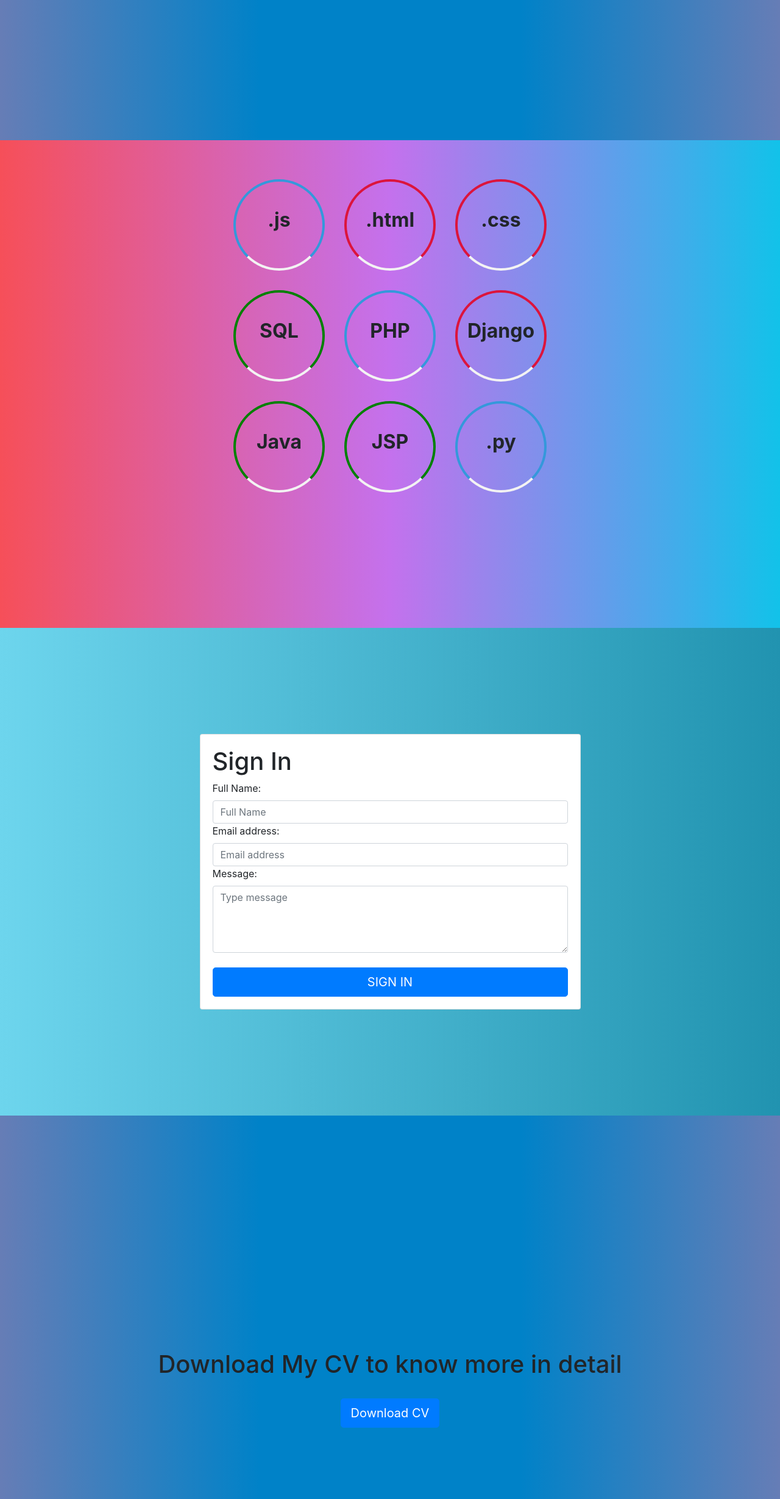
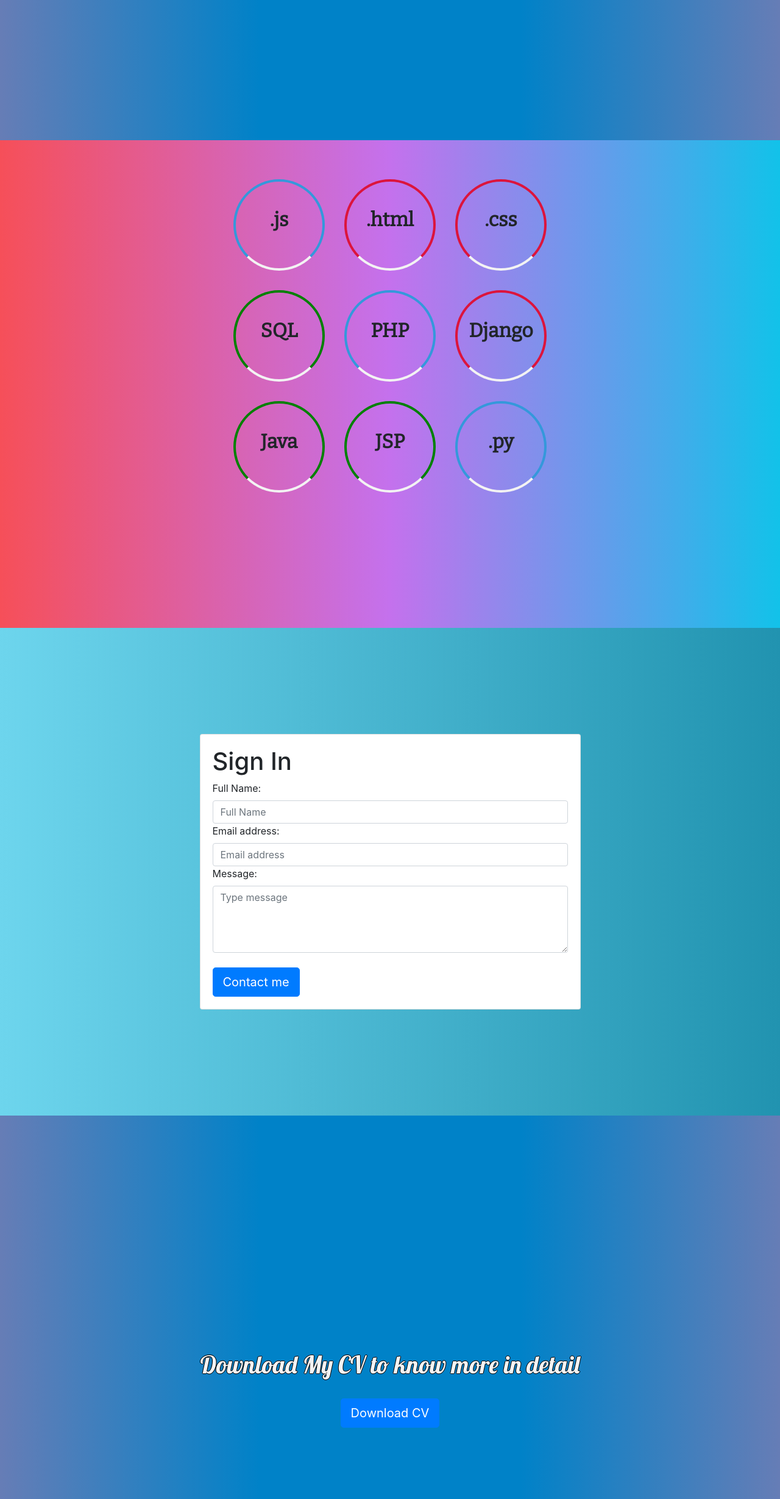
Before and after one commit to irfanrizvidev/my-template-repo, a plain HTML site: page index.html in a window 1280 px wide. Shown: the part 1514-3973 px from the top of the page at 61% size. Drawn offline with nearby package versions, Linux system fonts and the light colour scheme; a web font is replaced by a local one.

Commit message:
trying to fill work after this

```diff
--- a/css/style.css
+++ b/css/style.css
@@ -36,7 +36,6 @@ font-weight: 500;
 
 #about h3 {
 font-family: 'Bitter', serif;
-
 }
 
 #work {
@@ -119,5 +118,19 @@ background-position: 50% 50%;
 
 .arc1 > p, .arc2 > p, .arc3 > p{
     font-size: 2em;
-    font-weight: 700;
+    font-weight: 900;
+    font-family: 'Bitter', serif;
+
 }
+
+#cv h1 {
+    color: #f3f3f3;
+    font-family: 'Lobster', cursive;
+    text-shadow: -1px 0 black, 0 1px black, 1px 0 black, 0 -1px black;
+
+}
+
+.skillsBox {
+    top:50%;
+    height: 100%;
+}
--- a/index.html
+++ b/index.html
@@ -73,9 +73,9 @@
         </section>
         <section id="skills" class="min-vw-100 min-vh-100 py-5">
 
-            <div class="row justify-content-center h-100">
+            <div class="row justify-content-center">
                 <div class="arc1">
-                    <p class="text-center my-auto">.js</p>
+                    <p class="text-center">.js</p>
                 </div>
                 <div class="arc2">
                     <p class="text-center">.html</p>
@@ -122,7 +122,7 @@
                                 <label for="message">Message:</label>
                                 <textarea class="form-control message" id="message" name="text" placeholder="Type message" rows="4"></textarea><br />
 
-								<button class="btn btn-lg btn-primary btn-block text-uppercase" type="submit">Sign in</button>
+								<button class="btn btn-lg btn-primary" type="submit">Contact me</button>
 							</form>
 						</div>
 					</div>
```
